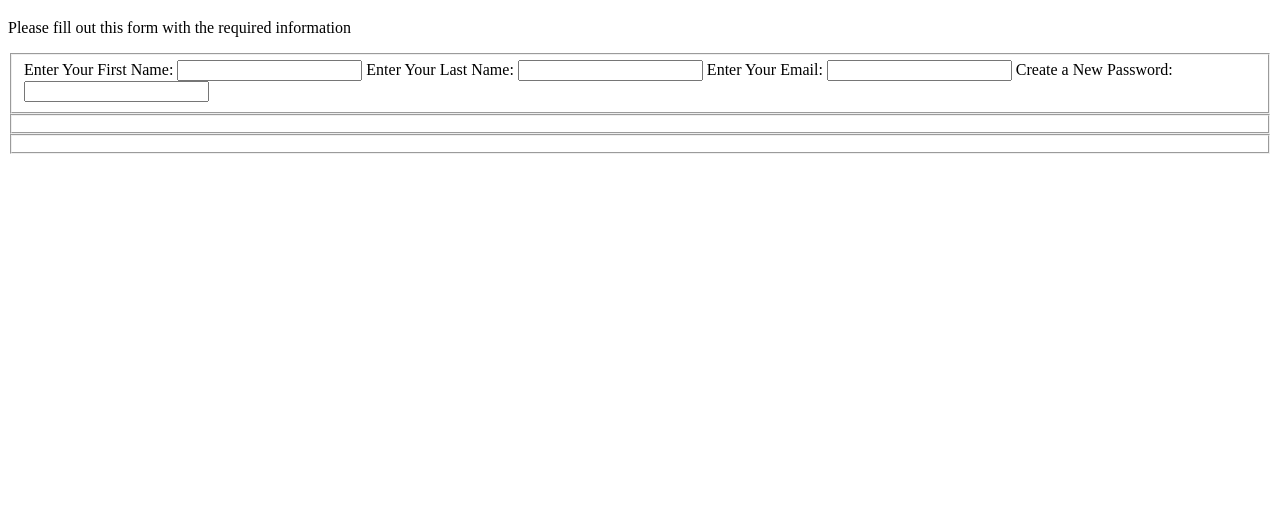
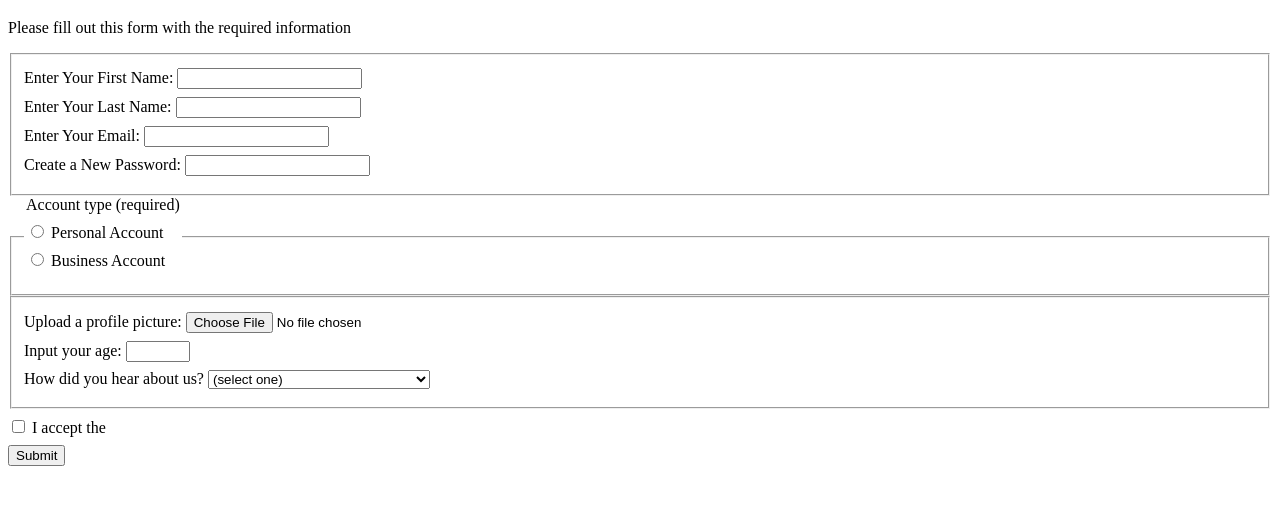
Before and after one commit to ProgrammerDwarf/registration_form, a plain HTML site: page index.html in a window 1280 px wide. Shown: the part 61-566 px from the top of the page. Drawn offline with Linux system fonts and the light colour scheme.

Commit message:
feature: last fieldset content

```diff
--- a/index.html
+++ b/index.html
@@ -4,6 +4,7 @@
     <meta charset="UTF-8">
     <meta name="viewport" content="width=device-width, initial-scale=1.0">
     <title>Registration Form</title>
+    <link rel="stylesheet" href="./styles.css">
 </head>
 <body>
     <h1>Registration Form</h1>
@@ -15,8 +16,35 @@
             <label for="">Enter Your Email: <input id="email" type="email" required></label>
             <label for="">Create a New Password: <input id="new-password" type="password" pattern="[a-z0-5]{8,}" required></label>
         </fieldset>
-        <fieldset></fieldset>
-        <fieldset></fieldset>
+        <fieldset>
+            <legend>
+                Account type (required)
+                <label for="personal-account">
+                    <input id="personal-account" type="radio">
+                    Personal Account
+                </label>
+                <label for="business-account">
+                    <input id="business-account" type="radio">
+                    Business Account
+                </label>
+            </legend>
+        </fieldset>
+        <fieldset>
+            <label>Upload a profile picture: <input type="file"></label>
+            <label>Input your age: <input type="number" min="13" max="120"></label>
+            <label for="">
+                How did you hear about us?
+                <select name="" id="">
+                    <option value="">(select one)</option>
+                    <option value="">freeCodeCamp News</option>
+                    <option value="">freeCodeCamp YouTube Channel</option>
+                    <option value="">freeCodeCamp Forum</option>
+                    <option value="">Other</option>
+                </select>
+            </label>
+        </fieldset>
+        <label><input type="checkbox"> I accept the <a href="https://www.freecodecamp.org/news/terms-of-service/"></a></label>
+        <input type="submit" value="Submit">
     </form>
 </body>
 </html>
```
